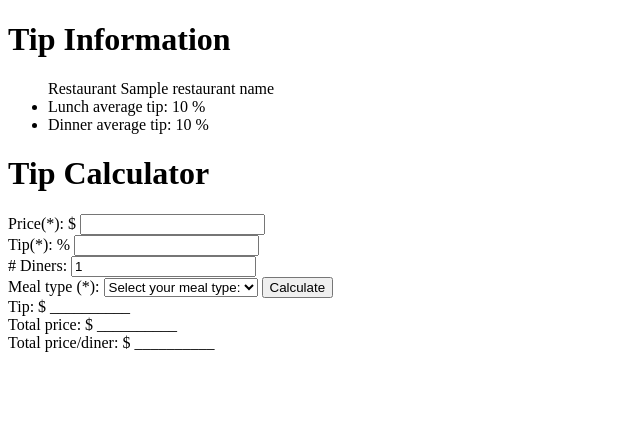
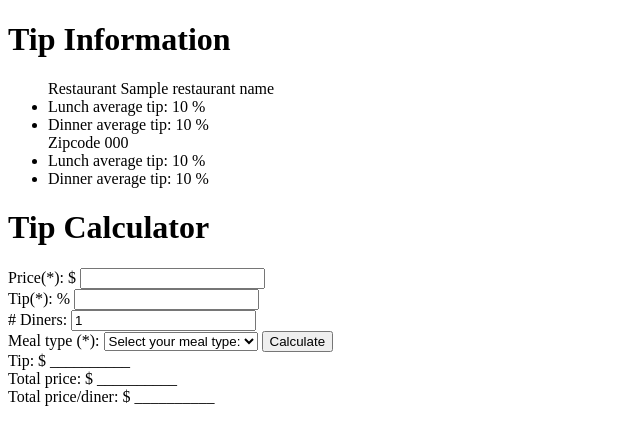
Before and after one commit to MartaVinas/hackbright-project-telp, a Flask app: template templates/tip-info-calc.html in a window 1280 px wide. Shown: the top 428 px of the page, without its empty margins (0-640 px from the left). Run offline with Flask 2, Linux system fonts and the light colour scheme; the template is opened without the code that fills it: most values are stand-ins (such as "Sample title", 1, 10 or a date in 2020); some libraries are stand-ins or nearby versions.

Commit message:
search by zipcode

```diff
--- a/server.py
+++ b/server.py
@@ -15,8 +15,7 @@ app = Flask(__name__)
 # Required to use Flask sessions and the debug toolbar
 app.secret_key = "ABC"
 
-# Normally, if you use an undefined variable in Jinja2, it fails silently.
-# This is horrible. Fix this so that, instead, it raises an error.
+# It raises an error if you use an undefined variable in Jinja2
 app.jinja_env.undefined = StrictUndefined
 
 
@@ -112,6 +111,60 @@ def is_restaurant_in_db(restaurant):
     return False
 
 
+@app.route('/search-zipcode', methods=['GET'])
+def search_zipcode():
+    """Search the user zipcode in telp_db."""
+
+    # get zipcode from the user
+    zipcode = request.args.get("zipcode")
+
+    # search zipcode in telp_db
+    zipcode_in_db = db.session.query(Meal).\
+                                filter_by(zipcode=zipcode).all()
+
+    if not zipcode_in_db:
+        # if there is no zipcode in telp_db, show a message
+        flash("There is no information for zipcode {zipcode}.".format(zipcode=zipcode))
+
+        return redirect("/")
+
+    else:
+        # get average tip by zipcode and meal type
+        average_tip_lunch = get_average_tip_by_zipcode(zipcode, 'lunch')
+
+        average_tip_dinner = get_average_tip_by_zipcode(zipcode, 'dinner')
+
+        return render_template("tip-info-calc.html",
+                                restaurant_name=None,
+                                zipcode=zipcode,
+                                average_tip_lunch=average_tip_lunch,
+                                average_tip_dinner=average_tip_dinner)
+
+
+def get_average_tip_by_zipcode(zipcode, meal_type):
+    """Query to telp_db to get the average tip by zipcode and meal_type
+
+    zipcode(string)
+    meal_type(string)
+
+    return a float or NONE
+    """
+
+    average_tip = db.session.query(func.round(func.avg(Meal.percentage_tip), 2)).\
+                    group_by(Meal.meal_type).\
+                    having(Meal.meal_type=='{type}'.format(type=meal_type)).\
+                    filter(Meal.zipcode==zipcode).\
+                    first()
+
+    if average_tip:
+        # unpack the tupla (Decimal('20.67'),) and get the number
+        average_tip_value, = average_tip
+
+        return average_tip_value
+
+    return None
+
+
 @app.route('/get-tip-info', methods=['POST'])
 def get_average_tip():
     """Get average tip info from telp_db"""
@@ -129,7 +182,8 @@ def get_average_tip():
                             restaurant_name=restaurant_name,
                             restaurant_zipcode=restaurant_zipcode,
                             average_tip_lunch=average_tip_lunch,
-                            average_tip_dinner=average_tip_dinner)
+                            average_tip_dinner=average_tip_dinner,
+                            zipcode=None)
 
 
 def get_average_tip_by_restaurant(restaurant, meal_type):
@@ -149,7 +203,7 @@ def get_average_tip_by_restaurant(restaurant, meal_type):
                     first()
 
     if average_tip:
-        # unpack the tupla (Decimal('20.67'),) and get the number
+        # unpack the tuple (Decimal('20.67'),) and get the number
         average_tip_value, = average_tip
 
         return average_tip_value
@@ -170,16 +224,20 @@ def add_meal_and_calculate():
 
     diners = int(request.form.get("diners"))
 
-    # add a new meal in telp_db
-    new_meal = Meal(yelp_restaurant_id=request.form.get("restaurant_id"),
+    restaurant_id=request.form.get("restaurant_id")
+
+    # when user search by zipcode, there is no restaurant
+    # when user search by restaurant, it is added a new meal in telp_db
+    if restaurant_id:
+        new_meal = Meal(yelp_restaurant_id=restaurant_id,
                     zipcode=request.form.get("restaurant_zipcode"),
                     meal_type=request.form.get("meal_type"),
                     price=price,
                     percentage_tip=percentage_tip)
 
-    db.session.add(new_meal)
+        db.session.add(new_meal)
 
-    db.session.commit()
+        db.session.commit()
 
     return calculate(price, percentage_tip, diners)
 
--- a/templates/tip-info-calc.html
+++ b/templates/tip-info-calc.html
@@ -6,22 +6,36 @@
 
     <div>
         <h1>Tip Information</h1>
-        <ul>
+        <ul><!-- if user search by restaurant -->
+            {% if restaurant_name %}
+                Restaurant {{ restaurant_name }}
                 {% if average_tip_lunch and average_tip_dinner %}
-            Restaurant {{ restaurant_name }}
                     <li>Lunch average tip: {{ average_tip_lunch }} %</li>
                     <li>Dinner average tip: {{ average_tip_dinner }} %</li>
 
                 {% elif average_tip_lunch %}
-            Restaurant {{ restaurant_name }}
                     <li>Lunch average tip: {{ average_tip_lunch }} %</li>
 
                 {% elif average_tip_dinner %}
-            Restaurant {{ restaurant_name }}
                     <li>Lunch average tip: {{ average_tip_dinner }} %</li>
 
                 {% else %}
                     <li>Sorry, there is no average information for restaurant {{ restaurant_name }}. Put your price and the tip and be the first one to contribute!</li>
+                {% endif %}
+            {% endif %}
+            <!-- if user search by zipcode -->
+            {% if zipcode %}
+                Zipcode {{ zipcode }}
+                {% if average_tip_lunch and average_tip_dinner %}
+                    <li>Lunch average tip: {{ average_tip_lunch }} %</li>
+                    <li>Dinner average tip: {{ average_tip_dinner }} %</li>
+
+                {% elif average_tip_lunch %}
+                    <li>Lunch average tip: {{ average_tip_lunch }} %</li>
+
+                {% elif average_tip_dinner %}
+                    <li>Lunch average tip: {{ average_tip_dinner }} %</li>
+                {% endif %}
             {% endif %}
         </ul>
     </div>
@@ -29,8 +43,10 @@
     <div>
         <h1>Tip Calculator</h1>
         <form action="/new-meal" id="meal" method="POST">
+            {% if restaurant_name %} <!-- only if user search by restaurant -->
                 <input type="hidden" name="restaurant_id" id="restaurant-id-field" value="{{ restaurant_id }}">
                 <input type="hidden" name="restaurant_zipcode" id="restaurant-zipcode-field" value="{{ restaurant_zipcode }}">
+            {% endif %}
             Price(*): $ <input type="number" min="0" step="0.01" name="price" id="price-field" required>
             <br>
             Tip(*): % <input type="number" min="0" name="percentage_tip" id="percentage-tip-field" required>
```
Lines whose indentation alone changed are shown as unchanged.
